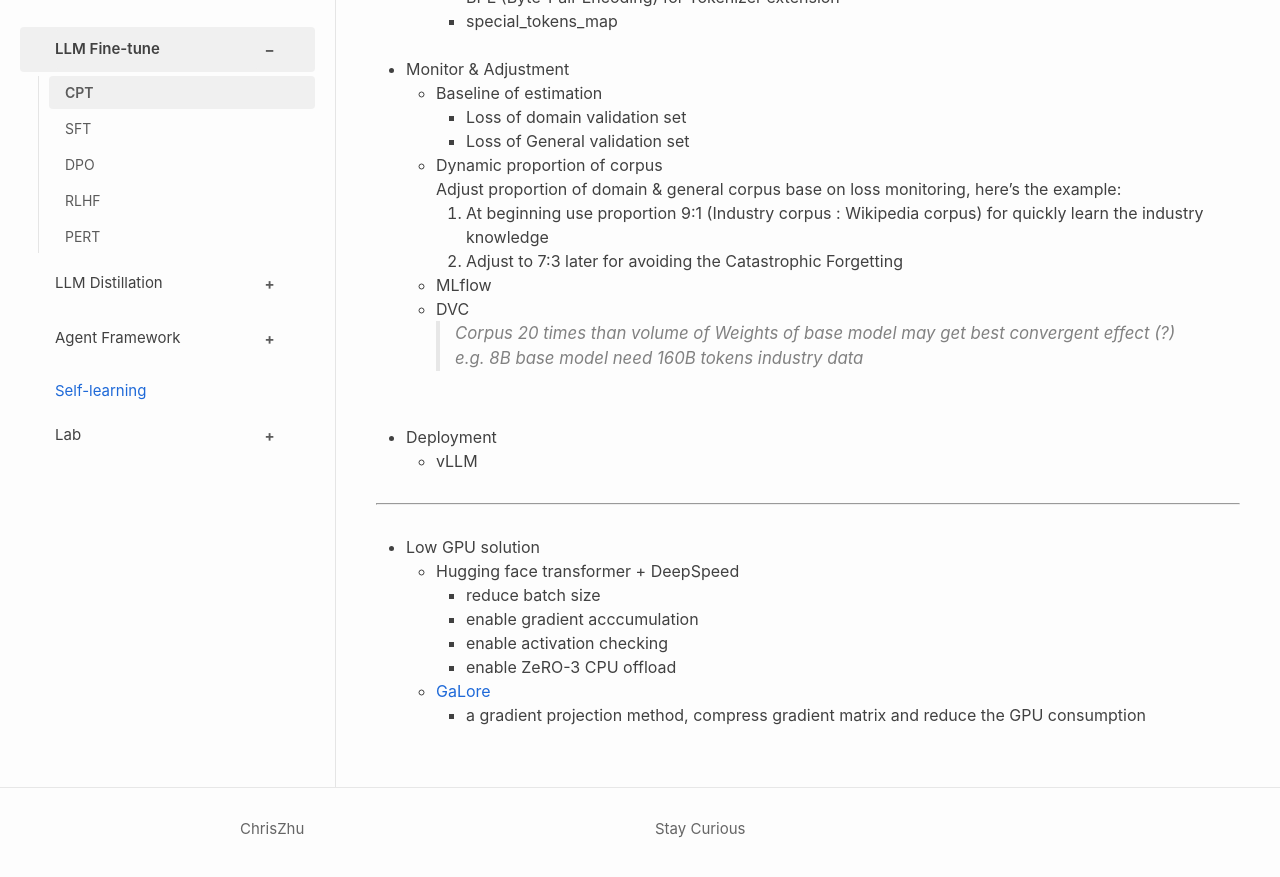
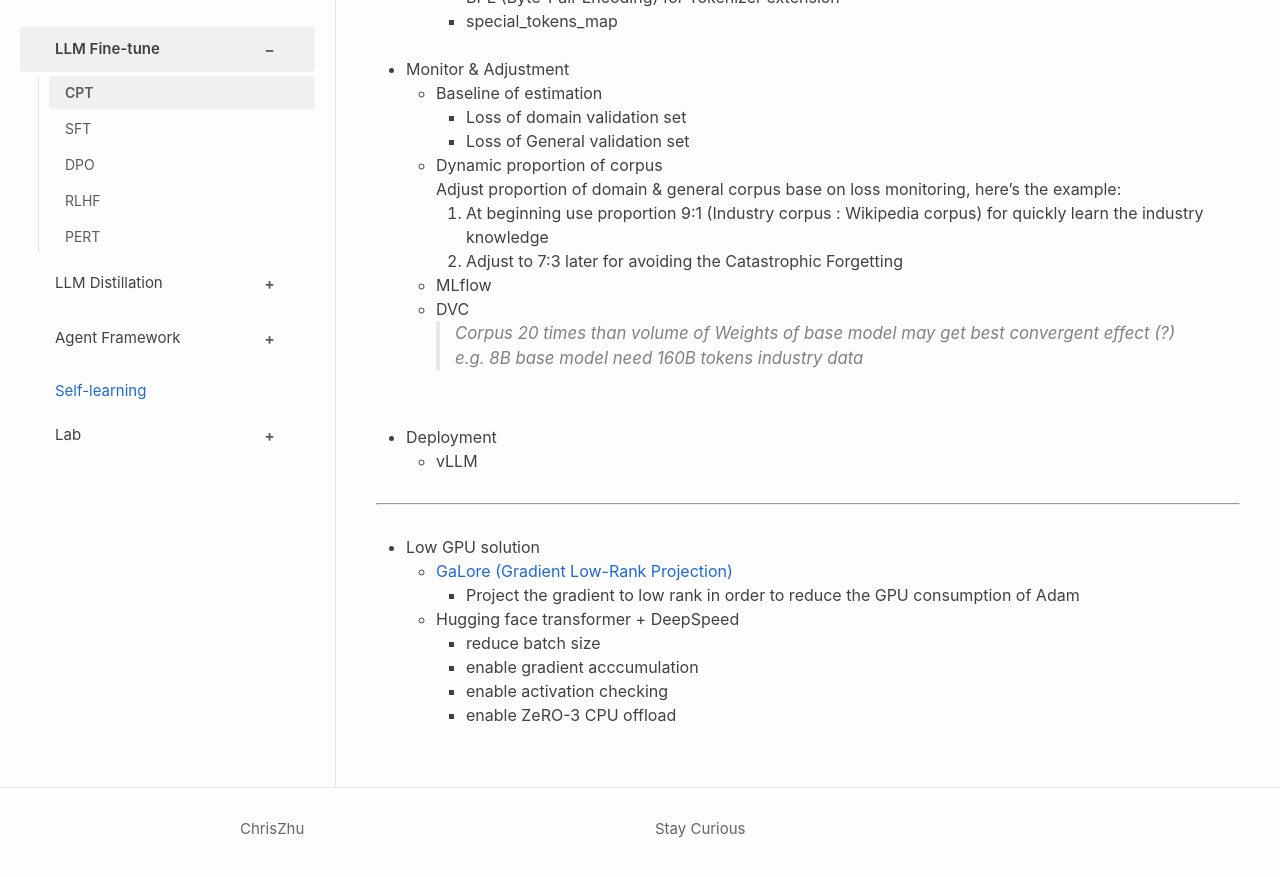
Before and after one commit to ChrisZhu2050/chriszhu2050.github.io, a Jekyll site: the page built from docs/llm-fine-tune-cpt.md, in a window 1280 px wide and 900 px high, scrolled down 367 px. Shown: the top 877 px of the window. Built offline with Jekyll 4.4.1, drawn with Linux system fonts in a browser that asks for light colours; nearby versions of some CDN libraries.

Commit message:
Update llm-fine-tune-cpt.md

```diff
--- a/docs/llm-fine-tune-cpt.md
+++ b/docs/llm-fine-tune-cpt.md
@@ -34,12 +34,13 @@ e.g. 8B base model need 160B tokens industry data
 ---
 
 - Low GPU solution
+  - [GaLore (Gradient Low-Rank Projection)](https://github.com/jiaweizzhao/galore)
+    - Project the gradient to low rank in order to reduce the GPU consumption of Adam
   - Hugging face transformer + DeepSpeed
     - reduce batch size
     - enable gradient acccumulation
     - enable activation checking
     - enable ZeRO-3 CPU offload
-  - [GaLore](https://github.com/jiaweizzhao/galore)
-    - a gradient projection method, compress gradient matrix and reduce the GPU consumption
+
 
  <a href="" id="whereami"></a>
```
